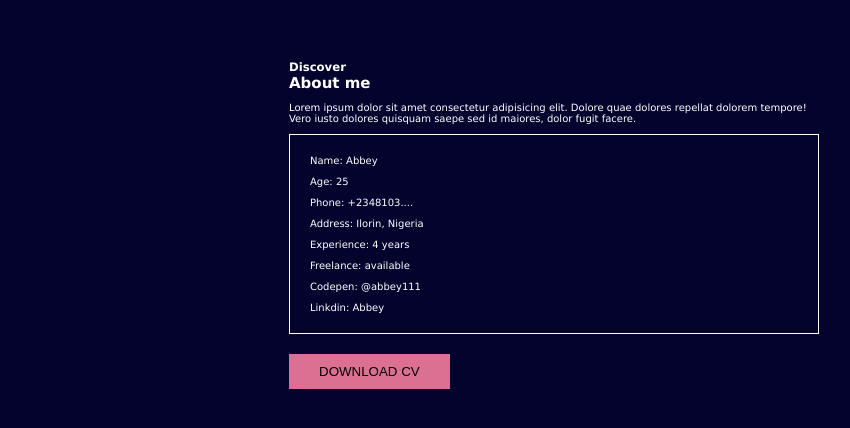
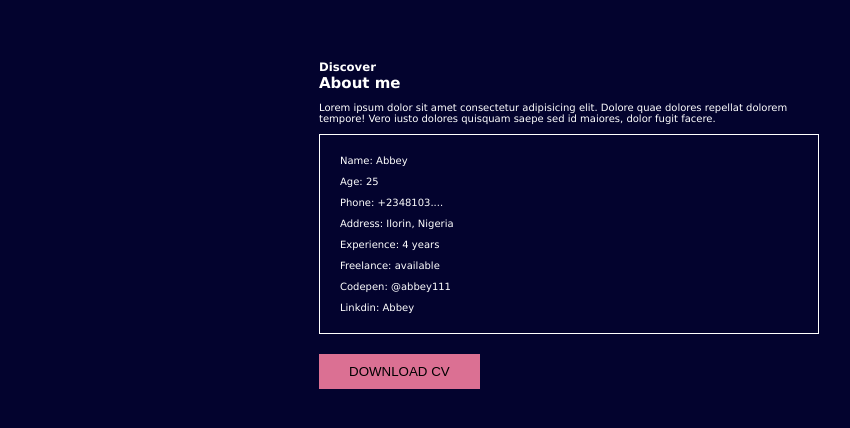
Before and after one commit to Twisted07/Portfolio, a website: page abbeyPortfolio/about.html in a window 1280 px wide. Shown: the part 176-604 px from the top of the page, 273-1123 px from the left. Drawn offline with Linux system fonts and the light colour scheme.

Commit message:
changed the grid column size

```diff
--- a/abbeyPortfolio/sass/layout/_about.scss
+++ b/abbeyPortfolio/sass/layout/_about.scss
@@ -7,7 +7,7 @@
 
   display: grid;
   grid-template-columns:
-    10% [start img-start] 30% [img-end text-start] minmax(min-content, 1fr)
+    10% [start img-start] 30vw [img-end text-start] minmax(min-content, 1fr)
     [text-end] 10% [end];
   gap: 2rem;
 
```
Also changed, not shown: abbeyPortfolio/css/style.css.
